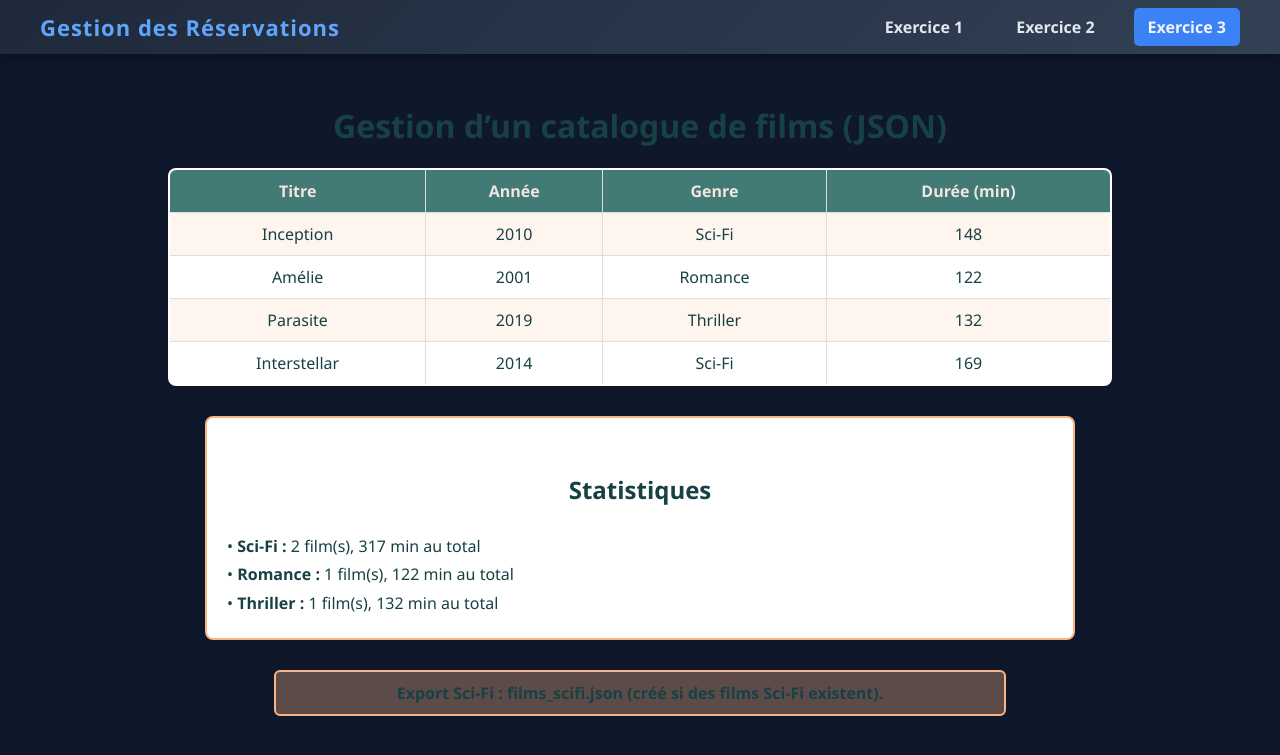
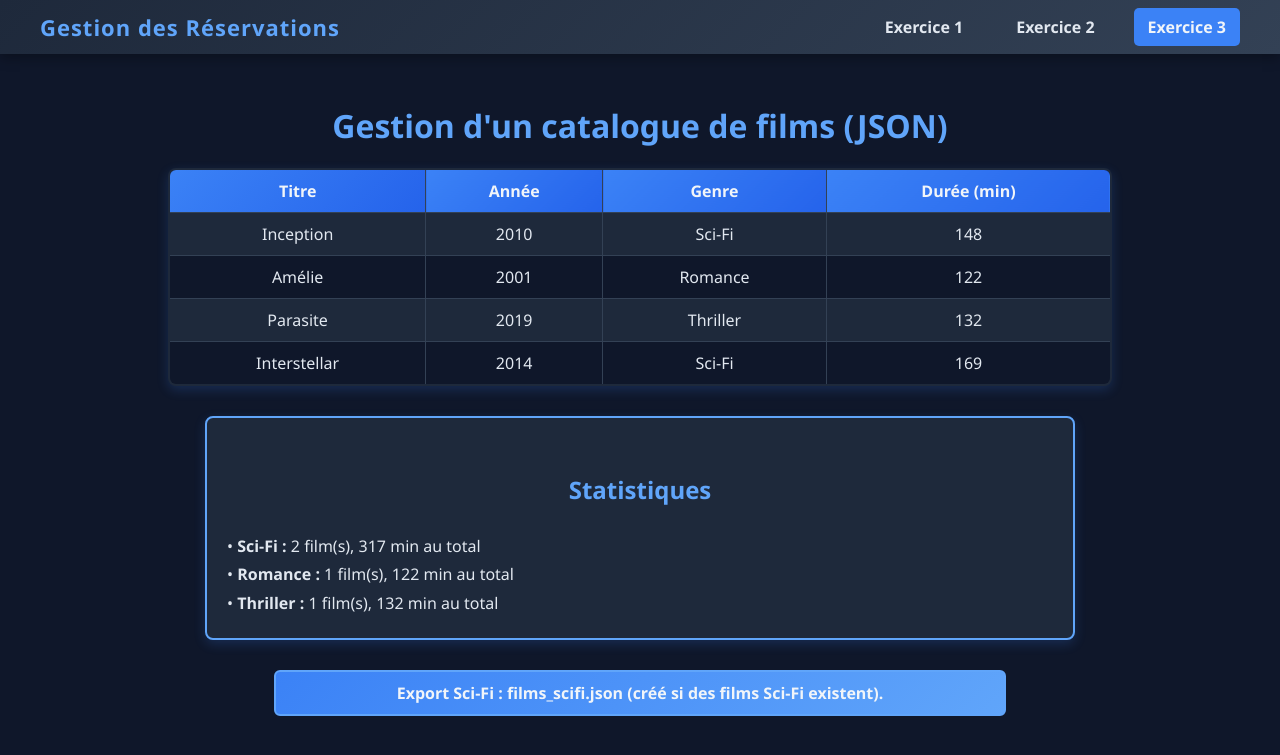
Before and after one commit to safaamedia/TP4, a PHP site: page /exercice3.php in a window 1280 px wide. Shown: the top 755 px of the page. Run offline with PHP 8.4, Linux system fonts and the light colour scheme.

Commit message:
Update styles and error messages in exercice3.php

```diff
--- a/exercice3.php
+++ b/exercice3.php
@@ -2,20 +2,20 @@
 <html lang="fr">
 <head>
 <meta charset="UTF-8">
-<title>Gestion d’un catalogue de films (JSON)</title>
+<title>Gestion d'un catalogue de films (JSON)</title>
 
 <style>
 body {
     font-family: 'Segoe UI', Arial, sans-serif;
-    background: #F5E5E1;
-    color: #174143;
+    background: #0F172A;
+    color: #E2E8F0;
     margin: 0;
     padding: 0;
 }
 
 h1, h2 {
     text-align: center;
-    color: #174143;
+    color: #60A5FA;
     margin-top: 30px;
 }
 
@@ -28,52 +28,57 @@ table {
     border-collapse: collapse;
     width: 80%;
     margin: 20px auto;
-    background: white;
+    background: #1E293B;
     border-radius: 8px;
     overflow: hidden;
-    border: 2px solid #427A76;
-    box-shadow: 0 3px 10px rgba(0, 0, 0, 0.1);
+    border: 2px solid #3B82F6;
+    box-shadow: 0 4px 12px rgba(59, 130, 246, 0.2);
 }
 
 th, td {
-    border: 1px solid #ddd;
+    border: 1px solid #334155;
     padding: 10px;
     text-align: center;
 }
 
 th {
-    background: #427A76;
-    color: #F5E5E1;
+    background: linear-gradient(135deg, #3B82F6 0%, #2563EB 100%);
+    color: #F1F5F9;
     font-size: 16px;
 }
 
 tr:nth-child(even) {
-    background-color: #F9B48722;
+    background-color: #1E293B;
 }
+
+tr:nth-child(odd) {
+    background-color: #0F172A;
+}
+
 tr:hover {
-    background-color: #F9B48755;
+    background-color: #334155;
 }
 
 /* Stats box */
 .stats {
-    background: white;
+    background: #1E293B;
     width: 70%;
     margin: 30px auto;
-    border: 2px solid #F9B487;
+    border: 2px solid #60A5FA;
     border-radius: 8px;
     padding: 20px;
-    color: #174143;
-    box-shadow: 0 2px 6px rgba(0,0,0,0.1);
+    color: #E2E8F0;
+    box-shadow: 0 4px 12px rgba(59, 130, 246, 0.2);
     line-height: 1.8;
 }
 
 /* Success message */
 .success {
-    color: #174143;
+    color: #F1F5F9;
     font-weight: bold;
     text-align: center;
-    background-color: #F9B48755;
-    border: 2px solid #F9B487;
+    background: linear-gradient(135deg, #3B82F6 0%, #60A5FA 100%);
+    border: 2px solid #60A5FA;
     width: 60%;
     margin: 20px auto;
     padding: 10px;
@@ -86,20 +91,20 @@ tr:hover {
 <?php include('menu.php'); ?>
 
 <div class="container">
-<h1>Gestion d’un catalogue de films (JSON)</h1>
+<h1>Gestion d'un catalogue de films (JSON)</h1>
 
 <?php
 $jsonFile = "films.json";
 
 if (!file_exists($jsonFile)) {
-    echo "<p style='color:red;text-align:center;'>Le fichier films.json est introuvable.</p>";
+    echo "<p style='color:#EF4444;text-align:center;'>Le fichier films.json est introuvable.</p>";
     exit;
 }
 
 $data = json_decode(file_get_contents($jsonFile), true);
 
 if (!$data) {
-    echo "<p style='color:red;text-align:center;'>Erreur de lecture du fichier JSON.</p>";
+    echo "<p style='color:#EF4444;text-align:center;'>Erreur de lecture du fichier JSON.</p>";
     exit;
 }
 
```
